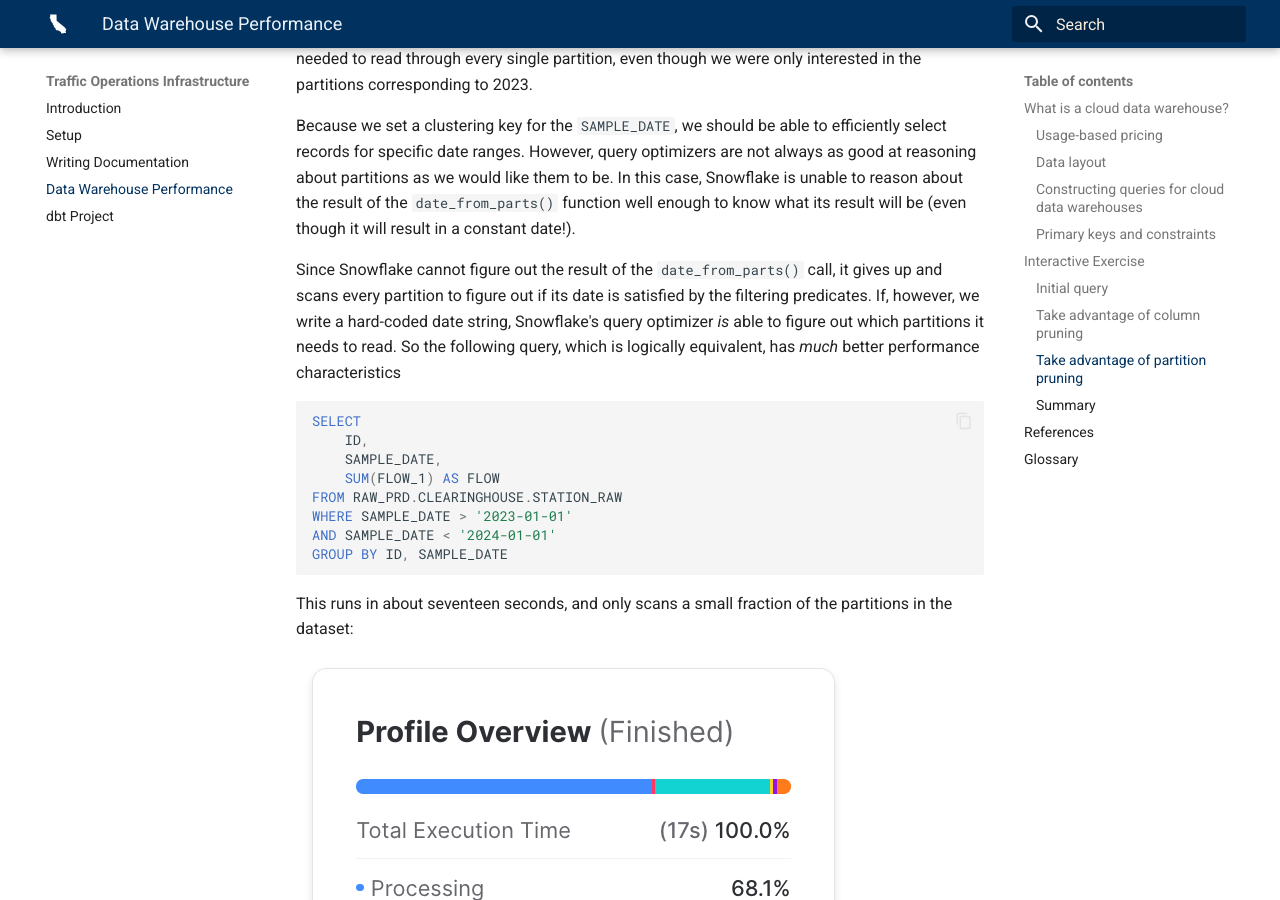
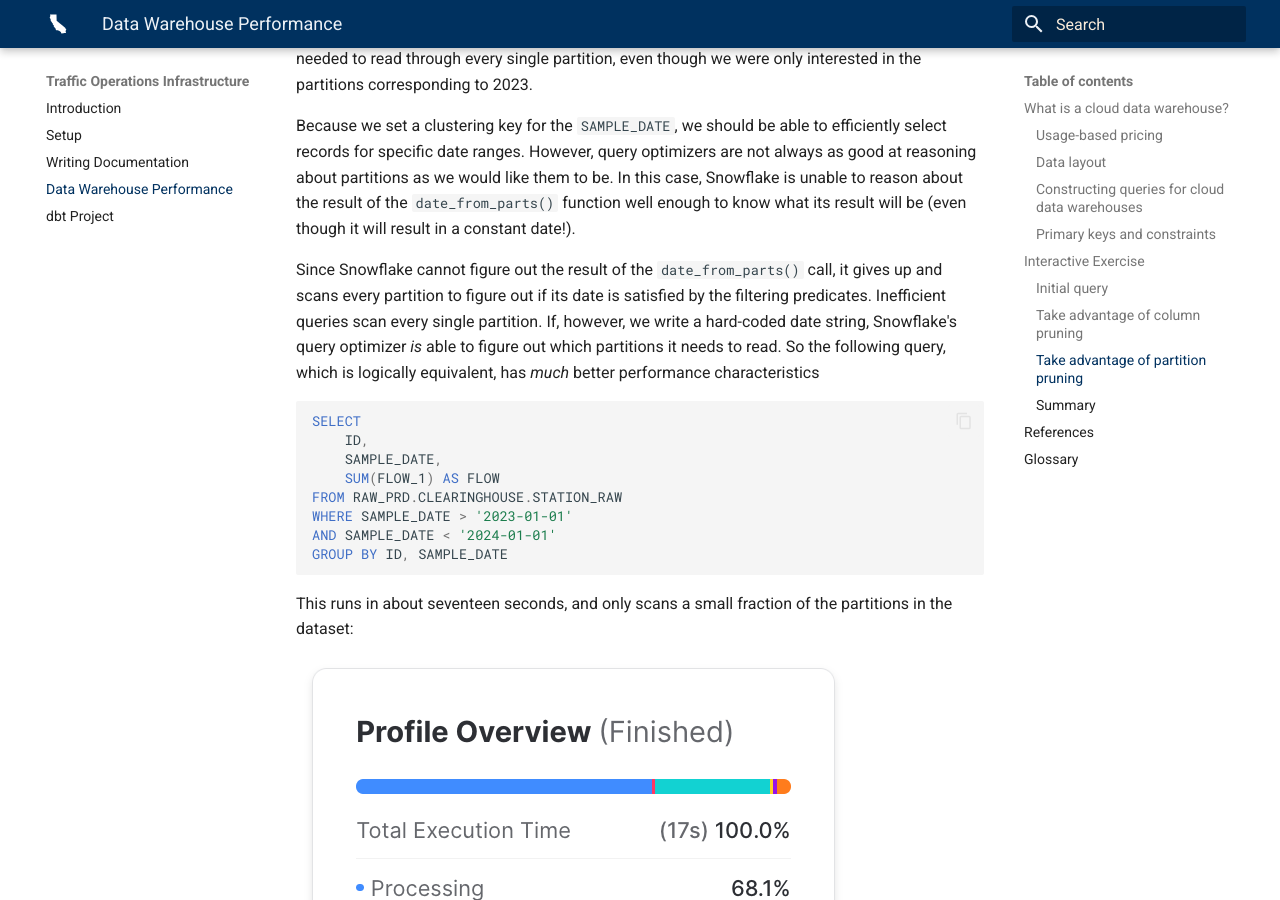
Before and after one commit to cagov/caldata-mdsa-caltrans-pems, an MkDocs documentation site: the page built from docs/data-warehouse-performance.md, in a window 1280 px wide and 900 px high, scrolled down 7528 px. Built offline with MkDocs 1.6.1 and Material for MkDocs 9.7.7, drawn with Linux system fonts in a browser that asks for light colours.

Commit message:
more code review

```diff
--- a/docs/data-warehouse-performance.md
+++ b/docs/data-warehouse-performance.md
@@ -217,6 +217,7 @@ to know what its result will be (even though it will result in a constant date!)
 
 Since Snowflake cannot figure out the result of the `date_from_parts()` call,
 it gives up and scans every partition to figure out if its date is satisfied by the filtering predicates.
+Inefficient queries scan every single partition.
 If, however, we write a hard-coded date string, Snowflake's query optimizer *is* able to figure out
 which partitions it needs to read. So the following query, which is logically equivalent,
 has *much* better performance characteristics
```
